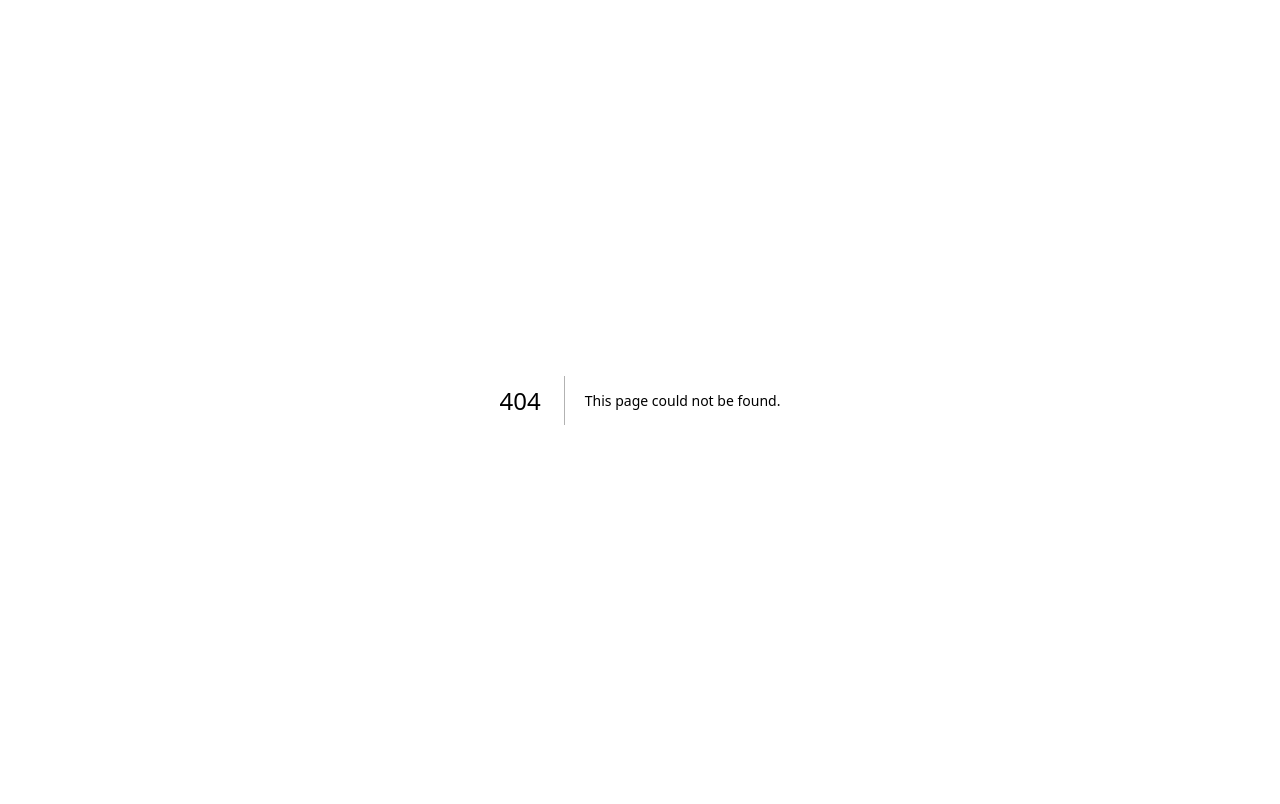
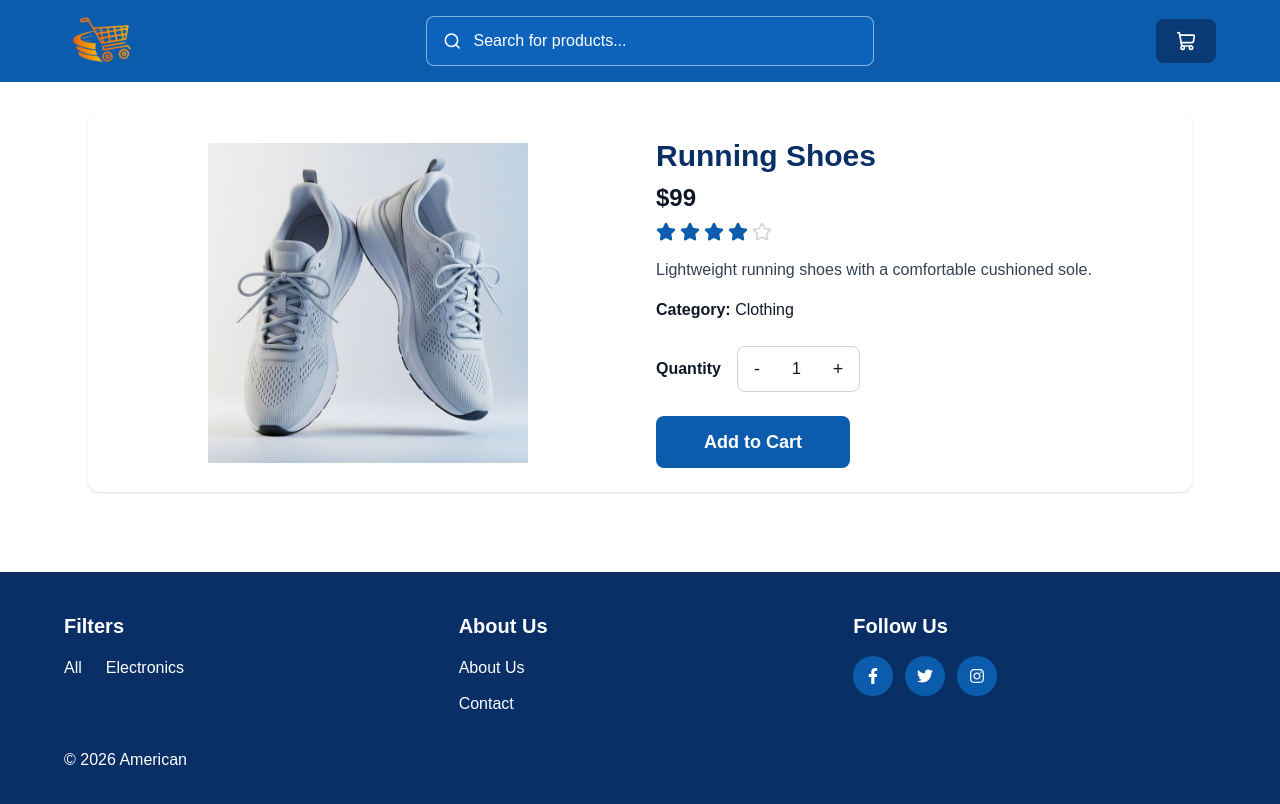
Before and after one commit to chaitanya-mehetre/whatbytes-assignment, a Next.js app: page /product/1 in a window 1280 px wide. Before the commit this address had no page. Shown: the top 804 px of the page. Built offline with nearby package versions, Linux system fonts and the light colour scheme.

Commit message:
feat: add product detail page with quantity selector

```diff
--- /dev/null
+++ b/app/product/[id]/page.tsx
@@ -0,0 +1,109 @@
+"use client";
+
+import { useState } from "react";
+import Image from "next/image";
+import Link from "next/link";
+import { useParams } from "next/navigation";
+import { Star } from "lucide-react";
+import Header from "@/components/Header";
+import Footer from "@/components/Footer";
+import { products } from "@/data/products";
+import { useCart } from "@/context/CartContext";
+
+export default function ProductDetailPage() {
+  const params = useParams();
+  const { addToCart } = useCart();
+  const [search, setSearch] = useState("");
+  const [quantity, setQuantity] = useState(1);
+
+  const product = products.find((p) => p.id === Number(params.id));
+
+  return (
+    <main>
+      <Header search={search} setSearch={setSearch} />
+
+      <div className="mx-auto max-w-6xl px-6 py-8">
+        {!product ? (
+          <div>
+            <p className="text-lg text-gray-600">Product not found.</p>
+            <Link
+              href="/"
+              className="mt-2 inline-block text-[#0b5cad] underline"
+            >
+              Back to products
+            </Link>
+          </div>
+        ) : (
+          <div className="grid gap-8 rounded-xl bg-white p-6 shadow-sm md:grid-cols-2">
+            <div className="flex items-center justify-center">
+              <Image
+                src={product.image}
+                alt={product.title}
+                width={400}
+                height={400}
+                className="h-80 w-full object-contain"
+              />
+            </div>
+
+            <div>
+              <h1 className="text-3xl font-bold text-[#0a2f66]">
+                {product.title}
+              </h1>
+              <p className="mt-2 text-2xl font-semibold text-gray-900">
+                ${product.price}
+              </p>
+
+              <div className="mt-2 flex gap-1">
+                {[1, 2, 3, 4, 5].map((n) => (
+                  <Star
+                    key={n}
+                    className={`h-5 w-5 ${
+                      n <= product.rating
+                        ? "fill-[#0b5cad] text-[#0b5cad]"
+                        : "text-gray-300"
+                    }`}
+                  />
+                ))}
+              </div>
+
+              <p className="mt-4 text-gray-700">{product.description}</p>
+
+              <p className="mt-4 text-gray-900">
+                <span className="font-semibold">Category:</span>{" "}
+                {product.category}
+              </p>
+
+              <div className="mt-6 flex items-center gap-4">
+                <span className="font-semibold text-gray-900">Quantity</span>
+                <div className="flex items-center rounded-lg border border-gray-300">
+                  <button
+                    onClick={() => setQuantity((q) => Math.max(1, q - 1))}
+                    className="px-4 py-2 text-lg"
+                  >
+                    -
+                  </button>
+                  <span className="px-4 py-2">{quantity}</span>
+                  <button
+                    onClick={() => setQuantity((q) => q + 1)}
+                    className="px-4 py-2 text-lg"
+                  >
+                    +
+                  </button>
+                </div>
+              </div>
+
+              <button
+                onClick={() => addToCart(product, quantity)}
+                className="mt-6 w-full rounded-lg bg-[#0b5cad] py-3 text-lg font-semibold text-white hover:bg-[#0a4f96] md:w-auto md:px-12"
+              >
+                Add to Cart
+              </button>
+            </div>
+          </div>
+        )}
+      </div>
+
+      <Footer />
+    </main>
+  );
+}
```
